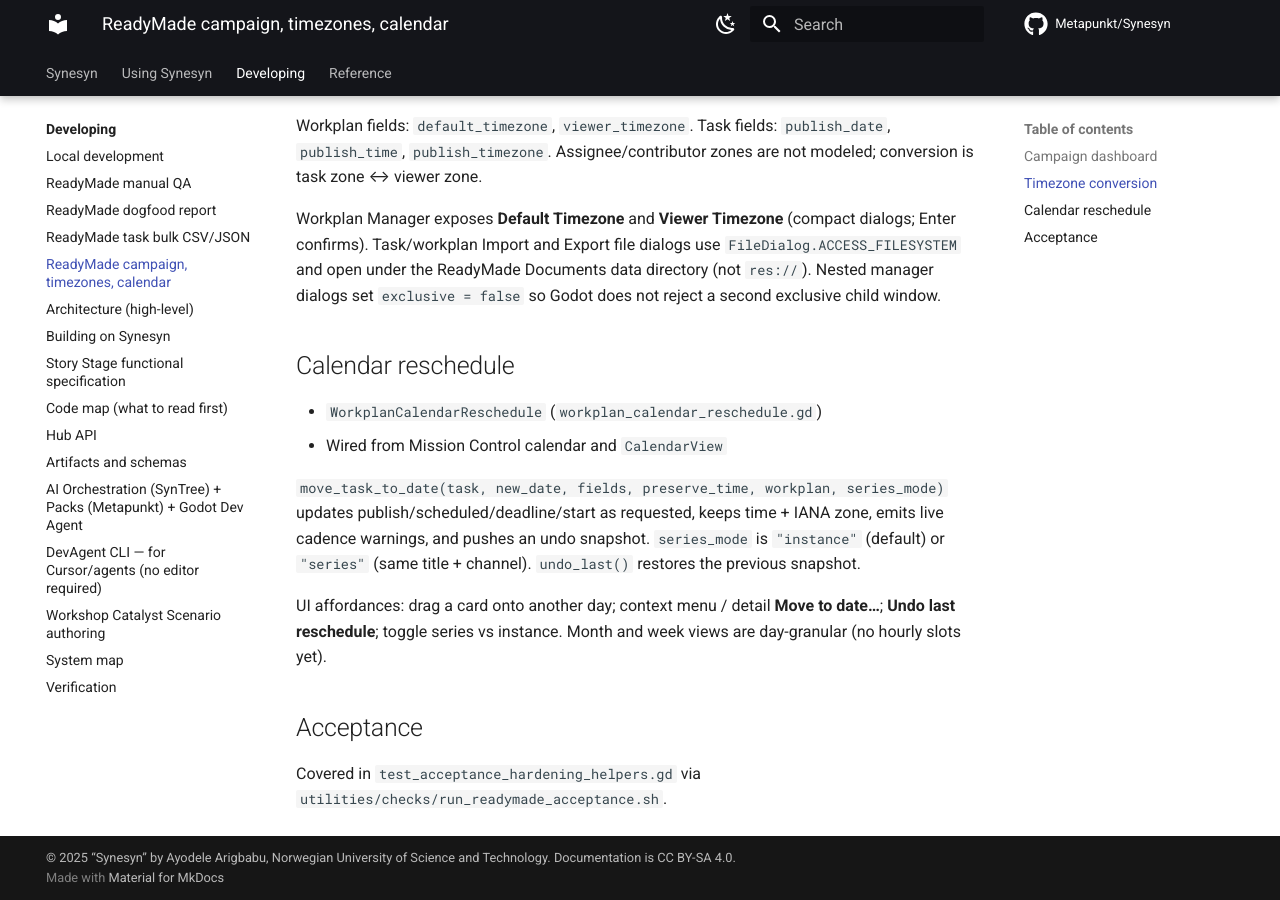
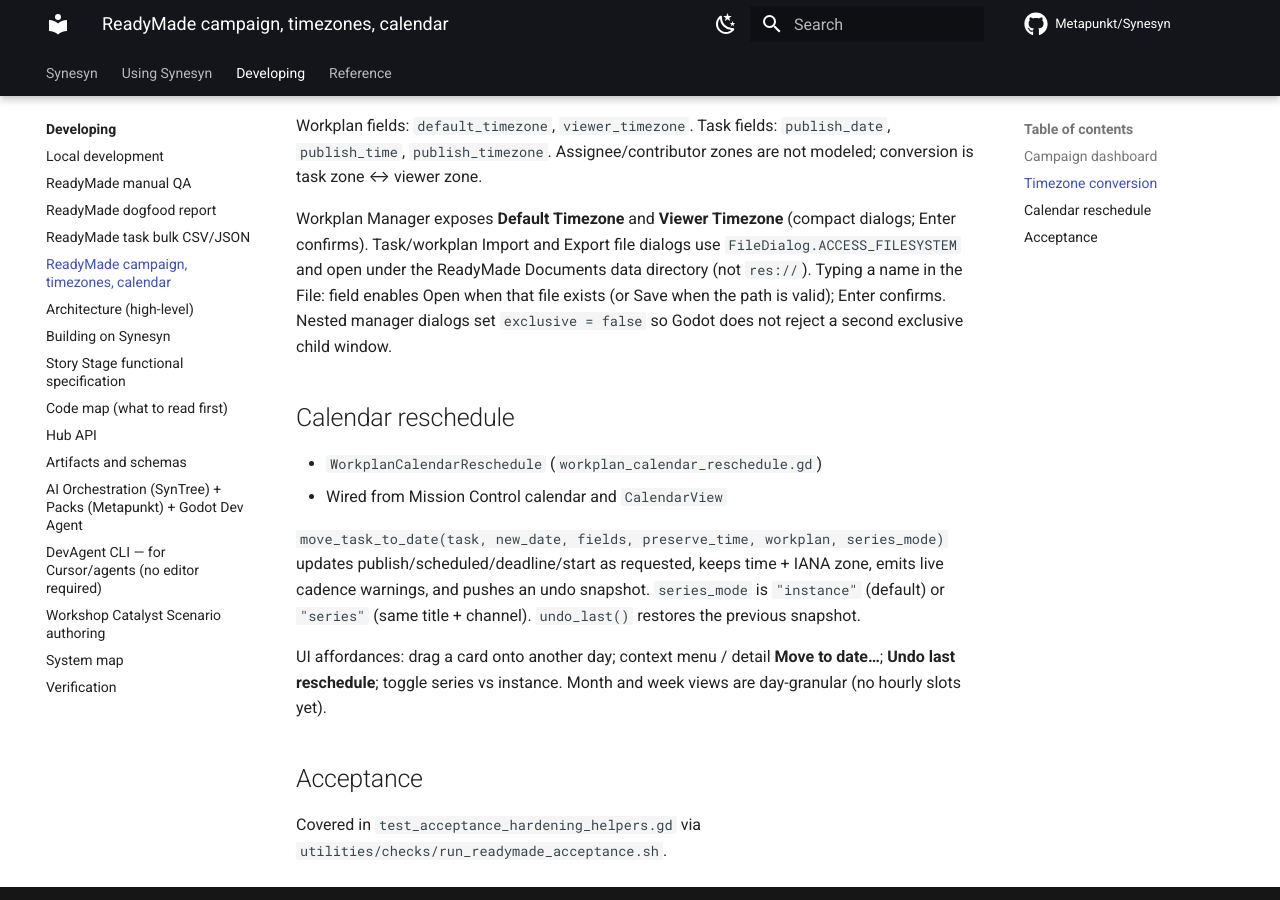
Before and after one commit to Metapunkt/Synesyn, an MkDocs documentation site: the page built from docs/developer-guide/readymade-campaign-calendar.md, in a window 1280 px wide and 900 px high, scrolled down 821 px. Built offline with MkDocs 1.6.1 and Material for MkDocs 9.7.7, drawn with Linux system fonts in a browser that asks for light colours; comment, search, counter and statistics services are not loaded.

Commit message:
fix(readymade): enable FileDialog Open/Save from File: line + Enter
Typing an existing file name (open) or valid save path enables the
dialog OK button; Enter confirms. Covers the Import/Export dogfood case
where Open stayed grey until ItemList selection.

Co-authored-by: synes-bot <synes-bot@users.noreply.github.com>

```diff
--- a/docs/developer-guide/readymade-campaign-calendar.md
+++ b/docs/developer-guide/readymade-campaign-calendar.md
@@ -32,8 +32,10 @@ not modeled; conversion is task zone ↔ viewer zone.
 Workplan Manager exposes **Default Timezone** and **Viewer Timezone** (compact
 dialogs; Enter confirms). Task/workplan Import and Export file dialogs use
 `FileDialog.ACCESS_FILESYSTEM` and open under the ReadyMade Documents data
-directory (not `res://`). Nested manager dialogs set `exclusive = false` so Godot
-does not reject a second exclusive child window.
+directory (not `res://`). Typing a name in the File: field enables Open when that
+file exists (or Save when the path is valid); Enter confirms. Nested manager
+dialogs set `exclusive = false` so Godot does not reject a second exclusive child
+window.
 
 ## Calendar reschedule
 
```
Also changed, not shown: 2 other files.
